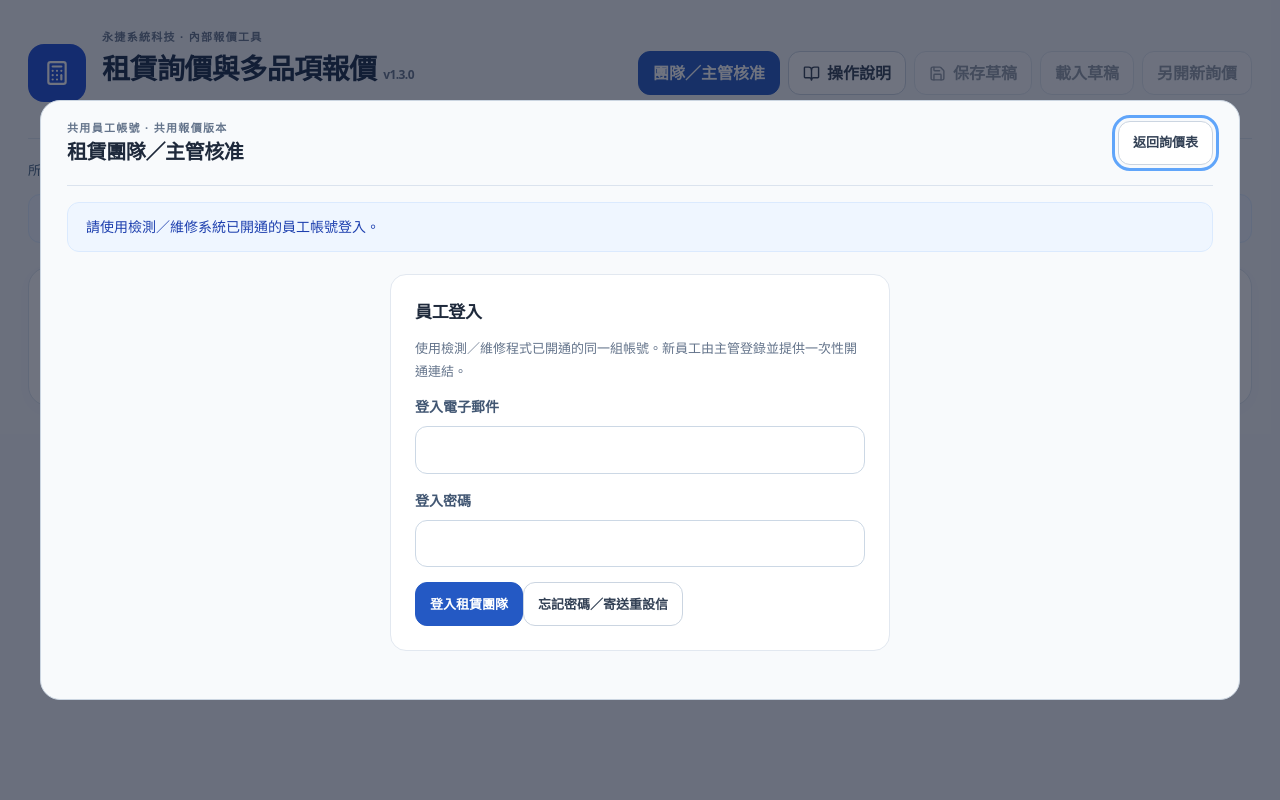
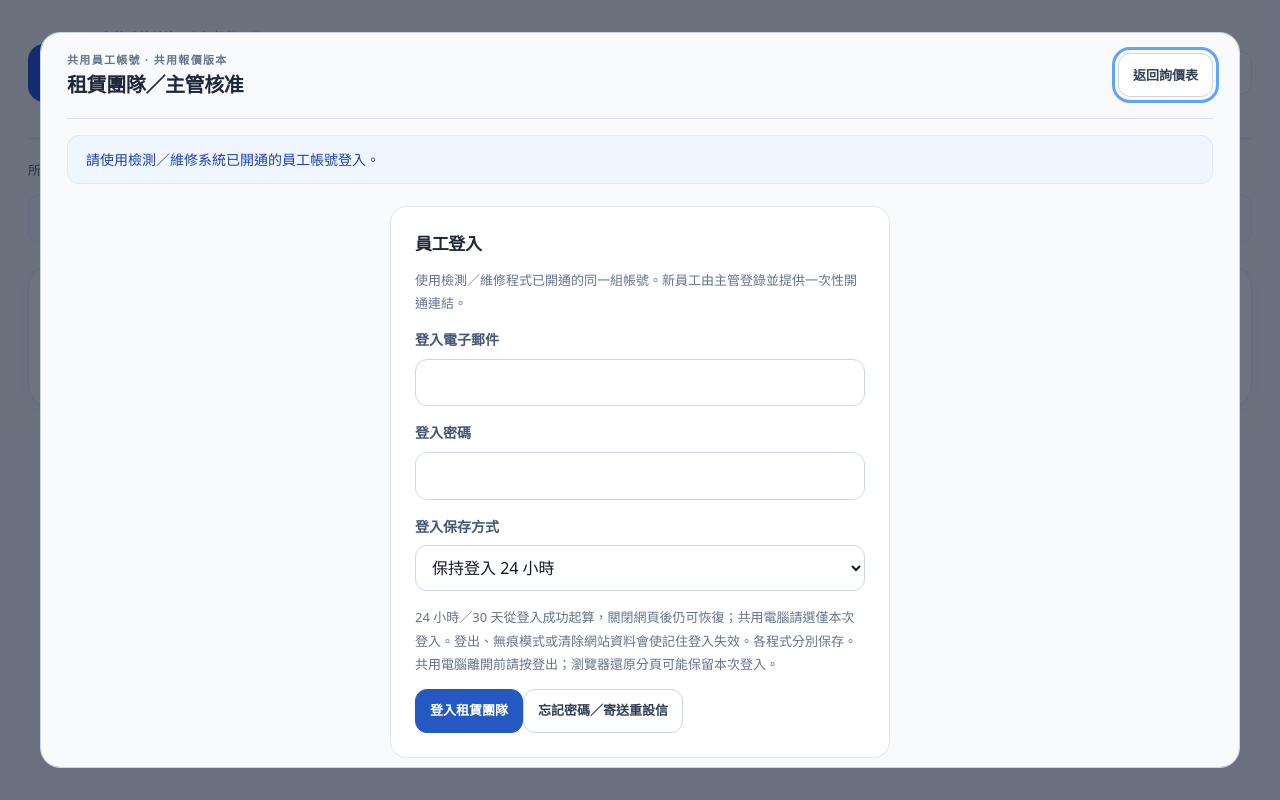
Before and after one commit to JohnnyYang0726/equipment-rental-calculator, a React (Vite) app: page / in a window 1280 px wide. Built offline with nearby package versions, Linux system fonts and the light colour scheme.

Commit message:
Add fixed 24-hour and 30-day employee login retention options

```diff
--- a/package.json
+++ b/package.json
@@ -1,7 +1,7 @@
 {
   "name": "yongjie-rental-quotation",
   "private": true,
-  "version": "1.3.0",
+  "version": "1.4.0",
   "type": "module",
   "scripts": {
     "dev": "vite --port=3000 --host=0.0.0.0",
@@ -9,7 +9,7 @@
     "preview": "vite preview",
     "clean": "rm -rf dist server.js",
     "lint": "tsc --noEmit",
-    "test": "tsx --test src/*.test.ts"
+    "test": "tsx --test src/*.test.ts src/login-session.test.js"
   },
   "dependencies": {
     "@google/genai": "^2.4.0",
--- a/src/App.tsx
+++ b/src/App.tsx
@@ -104,7 +104,7 @@ const HELP = [
   "正式版怎麼交付：在團隊頁按「複製正式報價」或「下載正式文字」；要列印，按「下載正式報價（可列印）」，開啟 HTML 檔後按「列印正式報價」，也可另存 PDF。正式輸出會核對最新核准，內容變更後須重新同步、核准。",
   "客戶版顯示範圍：保留設備與服務、數量、租期、稅別、優惠金額、押金及必要條件。原單價、人工調價原因、優惠原因與主管核准原因不帶出；零優惠、空白補充會省略。待估仍會標示，不能當免費。",
 
-  "員工登入：按「團隊／主管核准」，輸入檢測或維修系統已開通的同一組電子郵件及密碼。主管可核准及管理員工；客服／行政可同步與載入報價。工程師、收送人員不開放租賃金額。",
+  "員工登入：按「團隊／主管核准」，輸入檢測或維修系統已開通的同一組電子郵件及密碼。登入可選24小時、個人電腦30天或共用電腦僅本次登入；期限從登入起算，登出清除記住登入。主管可核准及管理員工；客服／行政可同步與載入報價。工程師、收送人員不開放租賃金額。",
   "先問用途、設備數量、起迄日期、地點與最晚完成時間。所有租賃包含維修與耗材，送裝及回收另計，租期1天至3年。",
   "一張單可加入多種設備與服務；原方案沿用原價，特殊設備或沒有原價的租期用人工報價，未知留空。",
   "每項填數量、天數／月數、範圍。半年填6個月、全年填12個月；日期不自動換算計費，需逐項確認。不同品項可設定不同日期。",
@@ -281,7 +281,7 @@ export default function App() {
           <div>
             <p className="eyebrow">永捷系統科技 · 內部報價工具</p>
             <h1>
-              租賃詢價與多品項報價 <span>v1.3.0</span>
+              租賃詢價與多品項報價 <span>v1.4.0</span>
             </h1>
             <p>先問需求，再逐項估價；特殊服務保留人工確認。</p>
           </div>
--- a/src/TeamWorkspace.tsx
+++ b/src/TeamWorkspace.tsx
@@ -5,6 +5,7 @@ import { money, quoteText } from "./quote-core";
 import {
   teamClient as client,
   teamError,
+  loginSession, LOGIN_MODES, watchLoginSession,
   ROLES,
   officialText,
   officialHtml,
@@ -88,6 +89,7 @@ export default function TeamWorkspace({
     [org, setOrg] = useState(""),
     [orgName, setOrgName] = useState(""),
     [role, setRole] = useState("");
+  const [loginMode,setLoginMode]=useState(loginSession.preference());
   const [email, setEmail] = useState(""),
     [password, setPassword] = useState(""),
     [busy, setBusy] = useState(false),
@@ -158,6 +160,7 @@ export default function TeamWorkspace({
   const context = useCallback(
     async (preferred?: string) => {
       const token = ++generation.current;
+      loginSession.active();
       const { data, error } = await client.auth.getUser();
       if (error || !data.user) {
         if (token !== generation.current) return;
@@ -215,6 +218,11 @@ export default function TeamWorkspace({
     [clearPrivate,onAccess],
   );
   useEffect(() => {
+    const stopRetention=watchLoginSession(loginSession,()=>{
+      ++generation.current; setUser(null); setMemberships([]); setOrg(''); clearPrivate();
+      setMessage('登入保存期限已到、已在其他分頁登出或變更帳號，請重新登入。');
+      client.auth.stopAutoRefresh();
+    });
     void context().catch((e) => {clearPrivate();setMessage(teamError(e));});
     const {
       data: { subscription },
@@ -232,6 +240,7 @@ export default function TeamWorkspace({
         );
     });
     return () => {
+      stopRetention();
       subscription.unsubscribe();
       ++generation.current;
     };
@@ -428,12 +437,14 @@ export default function TeamWorkspace({
             e.preventDefault();
             void run(async () => {
               try {
+                loginSession.begin(loginMode);
                 unwrap(
                   await client.auth.signInWithPassword({
                     email: email.trim().toLowerCase(),
                     password,
                   }),
                 );
+                client.auth.startAutoRefresh();
                 await context();
                 setMessage(
                   "登入成功。共用報價只在按同步時上傳，本機草稿不會自動上傳。",
@@ -468,6 +479,8 @@ export default function TeamWorkspace({
               required
             />
           </label>
+          <label className="field"><span>登入保存方式</span><select value={loginMode} disabled={busy} onChange={e=>setLoginMode(e.target.value)}>{Object.entries(LOGIN_MODES).map(([value,label])=><option key={value} value={value}>{label}</option>)}</select></label>
+          <p className="helper">24 小時／30 天從登入成功起算，關閉網頁後仍可恢復；共用電腦請選僅本次登入。登出、無痕模式或清除網站資料會使記住登入失效。各程式分別保存。共用電腦離開前請按登出；瀏覽器還原分頁可能保留本次登入。</p>
           <button className="primary" disabled={busy}>
             登入租賃團隊
           </button><button type="button" disabled={busy} onClick={()=>void run(()=>sendReset(email))}>忘記密碼／寄送重設信</button>
@@ -477,7 +490,7 @@ export default function TeamWorkspace({
           <p>密碼由本人設定，主管看不到密碼。需要變更自己的密碼，請在<a href="https://yongjiesystems.github.io/testing/?tab=team" target="_blank" rel="noopener noreferrer">檢測系統的團隊作業</a>按「變更我的密碼」。</p>
           <div className="team-identity">
             <p>
-              {user.email} · {ROLES[role] || "待確認權限"} · {orgName}
+              {user.email} · {ROLES[role] || "待確認權限"} · {orgName}<br/>{loginSession.describe()}
             </p>
             <div className="toolbar">
               <button
@@ -500,17 +513,17 @@ export default function TeamWorkspace({
                     const result = await client.auth.signOut({
                       scope: "local",
                     });
-                    if (result.error) throw result.error;
+                    loginSession.clear();
                     clearPrivate();
                     setUser(null);
                     if (hadLink) onClear();
                     setMessage(
-                      "已登出此分頁；從團隊載入的畫面已清除。本機另存的草稿仍在。",
+                      "已登出並清除此程式在本瀏覽器記住的登入；本機另存的草稿仍在。",
                     );
                   })
                 }
               >
-                登出此分頁
+                登出／清除記住登入
               </button>
             </div>
           </div>
--- /dev/null
+++ b/src/login-session.js
@@ -0,0 +1,98 @@
+// Shared by the three quote applications. Durations are browser retention limits,
+// not a replacement for Supabase authentication, active membership checks or RLS.
+export const LOGIN_MODES = Object.freeze({
+  DAY: '保持登入 24 小時',
+  MONTH: '記住這台電腦 30 天（限個人專用電腦）',
+  SESSION: '共用電腦／僅本次登入（目前分頁）',
+});
+const durations = { DAY: 86400000, MONTH: 30 * 86400000, SESSION: 0 };
+const memory = () => { const data = new Map(); return { getItem: k => data.get(k) ?? null, setItem: (k,v) => data.set(k,v), removeItem: k => data.delete(k) }; };
+
+export function createLoginSession({namespace, local, tab, now = () => Date.now(), uuid = () => crypto.randomUUID()}) {
+  local ??= memory(); tab ??= memory();
+  const savedKey = namespace + ':saved', tabKey = namespace + ':tab', choiceKey = namespace + ':choice';
+  const sdkKey = namespace + ':sdk';
+  let bound = null, armed = false, mode = 'DAY', invalid = false;
+  const listeners = new Set();
+  const parse = (store, key) => { try { return JSON.parse(store.getItem(key) || 'null'); } catch { return null; } };
+  const valid = entry => entry && typeof entry.value === 'string' && typeof entry.id === 'string' &&
+    Object.hasOwn(durations, entry.mode) && Number.isFinite(entry.startedAt) &&
+    (entry.mode === 'SESSION' ? entry.expiresAt === null : Number.isFinite(entry.expiresAt) && entry.expiresAt === entry.startedAt + durations[entry.mode] && now() < entry.expiresAt) && now() >= entry.startedAt;
+  function read() {
+    const temporary = parse(tab, tabKey), saved = parse(local, savedKey);
+    const entry = temporary || saved;
+    if (valid(entry)) {
+      if (bound && entry.id !== bound) return null; // another tab changed account
+      return entry;
+    }
+    if (temporary) tab.removeItem(tabKey);
+    if (saved) local.removeItem(savedKey);
+    return null;
+  }
+  const initial = read();
+  if (initial) { bound = initial.id; mode = initial.mode; }
+  const notify = () => { if (!invalid) { invalid = true; for (const fn of listeners) fn(); } };
+  const active = () => { const entry = read(); if (!entry && bound && !armed) notify(); return !!entry; };
+  const preference = () => { const choice = local.getItem(choiceKey); return Object.hasOwn(durations,choice) ? choice : 'DAY'; };
+  function begin(selected = 'DAY') {
+    if (!Object.hasOwn(durations, selected)) throw new Error('請選擇有效的登入保存方式');
+    // Probe selected storage before sending a password. Do not silently promise retention.
+    const store = selected === 'SESSION' ? tab : local;
+    try { store.setItem(namespace + ':probe','1'); store.removeItem(namespace + ':probe'); }
+    catch { throw new Error('瀏覽器不允許保存登入，請開放網站儲存權限或使用一般瀏覽模式。'); }
+    tab.removeItem(tabKey); local.removeItem(savedKey);
+    mode = selected; bound = null; armed = true; invalid = false;
+    try { local.setItem(choiceKey,selected); } catch { /* session-only login still works */ }
+  }
+  function clear() {
+    tab.removeItem(tabKey); local.removeItem(savedKey);
+    bound = null; armed = false; invalid = false;
+  }
+  const storage = {
+    getItem(key) {
+      if (key !== sdkKey) return tab.getItem(namespace + ':aux:' + key);
+      const entry = read();
+      if (!entry && bound && !armed) notify();
+      return entry?.value ?? null;
+    },
+    setItem(key, value) {
+      if (key !== sdkKey) { tab.setItem(namespace + ':aux:' + key, value); return; }
+      let entry = read();
+      if (!entry) {
+        if (!armed) { if (bound) notify(); return; }
+        const startedAt = now();
+        entry = { id: uuid(), mode, startedAt, expiresAt: durations[mode] ? startedAt + durations[mode] : null, value };
+      } else entry.value = value;
+      // Token refresh updates the credential but never extends the selected deadline.
+      (entry.mode === 'SESSION' ? tab : local).setItem(entry.mode === 'SESSION' ? tabKey : savedKey, JSON.stringify(entry));
+      bound = entry.id; armed = false; invalid = false;
+    },
+    removeItem(key) {
+      if (key !== sdkKey) { tab.removeItem(namespace + ':aux:' + key); return; }
+      // A late sign-out/refresh failure in an older tab must not erase a newer login.
+      for (const [store, key] of [[tab,tabKey],[local,savedKey]]) {
+        const entry = parse(store,key);
+        if (entry && entry.id === bound) store.removeItem(key);
+      }
+      bound = null; armed = false; invalid = false;
+    },
+  };
+  return {
+    storage, storageKey: sdkKey, begin, clear, active, preference,
+    subscribe(fn) { listeners.add(fn); return () => listeners.delete(fn); },
+    describe() { const e = read(); return e ? LOGIN_MODES[e.mode] + (e.expiresAt ? '；有效至 ' + new Date(e.expiresAt).toLocaleString('zh-TW',{timeZone:'Asia/Taipei'}) : '') : ''; },
+    // Preserve an existing per-tab login during rollout without silently remembering it.
+    migrateLegacy(store, key) { if (!read()) { const value = store.getItem(key); if (value) { begin('SESSION'); storage.setItem(sdkKey,value); store.removeItem(key); } } },
+  };
+}
+
+export function watchLoginSession(lease, onExpired, target = globalThis) {
+  const check = () => lease.active();
+  const unsubscribe = lease.subscribe(onExpired);
+  const timer = target.setInterval(check, 1000);
+  target.addEventListener?.('storage', check);
+  target.addEventListener?.('focus', check);
+  const visible = () => { if (!target.document?.hidden) check(); };
+  target.document?.addEventListener('visibilitychange', visible);
+  return () => { unsubscribe(); target.clearInterval(timer); target.removeEventListener?.('storage',check); target.removeEventListener?.('focus',check); target.document?.removeEventListener('visibilitychange',visible); };
+}
--- a/src/team-client.ts
+++ b/src/team-client.ts
@@ -2,14 +2,15 @@ import { createClient } from "@supabase/supabase-js";
 // Public key only. Database membership checks, RLS and checked RPCs enforce authorization.
 export const TEAM_URL = "https://buzcduwjeddaqwsrbwlf.supabase.co";
 export const TEAM_KEY = "sb_publishable_D-FJbw811QbRCF8Il57mTg_ilIQ3xnw";
-// A stable per-tab key also isolates Supabase BroadcastChannel notifications.
-const TAB_KEY = 'yj-rental-tab-auth-key';
-const authKey = sessionStorage.getItem(TAB_KEY) || 'yj-rental-auth-v1-' + crypto.randomUUID();
-sessionStorage.setItem(TAB_KEY, authKey);
+import { createLoginSession, LOGIN_MODES, watchLoginSession } from './login-session.js';
+export { LOGIN_MODES, watchLoginSession };
+export const loginSession = createLoginSession({namespace:'yj-rental-login-v1',local:globalThis.localStorage,tab:globalThis.sessionStorage});
+const previousKey=globalThis.sessionStorage?.getItem('yj-rental-tab-auth-key');
+if(previousKey) loginSession.migrateLegacy(globalThis.sessionStorage,previousKey);
 export const teamClient = createClient(TEAM_URL, TEAM_KEY, {
   auth: {
-    storage: sessionStorage,
-    storageKey: authKey,
+    storage: loginSession.storage,
+    storageKey: loginSession.storageKey,
     persistSession: true,
     autoRefreshToken: true,
     detectSessionInUrl: false,
```
Also changed, not shown: 2 other files (tests, documents, lock files or other folders).
